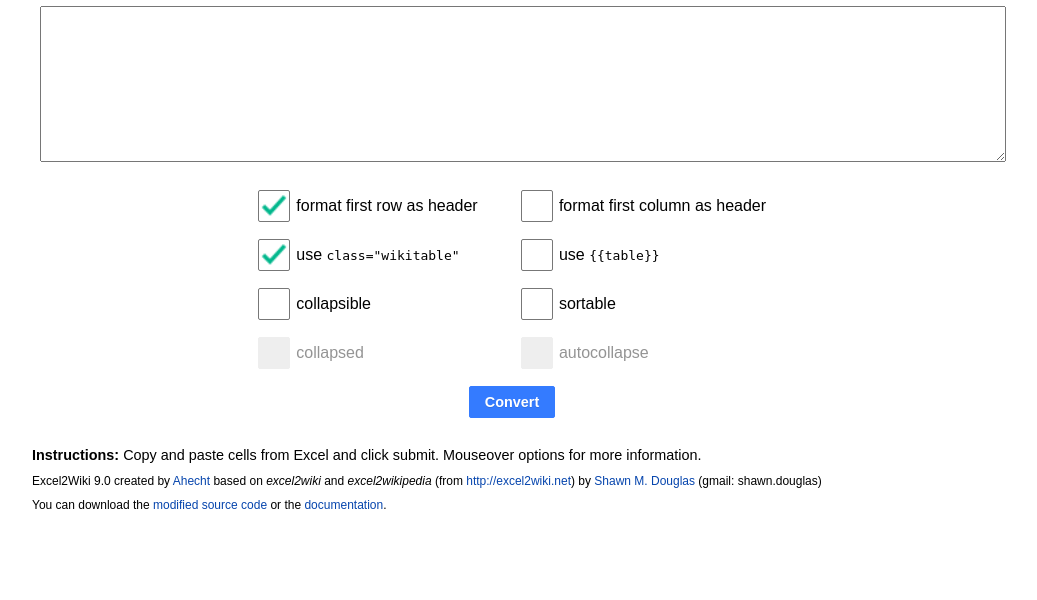
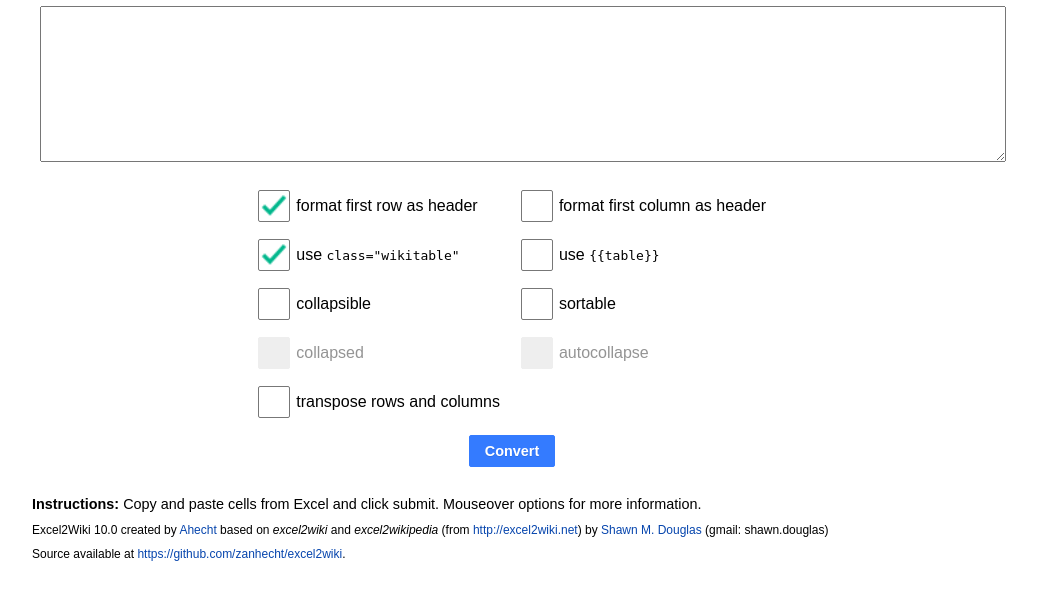
Before and after one commit to zanhecht/excel2wiki, a PHP site: page / in a window 1280 px wide. Shown: the part 63-663 px from the top of the page, without its empty margins (128-1165 px from the left). Run offline with PHP 8.4, Linux system fonts and the light colour scheme.

Commit message:
Add transpose function, move source to GitHub

```diff
--- a/index.php
+++ b/index.php
@@ -10,7 +10,7 @@ echo "<!DOCTYPE html>
 		<!--
 		The MIT License
 
-		Copyright (c) 2019 Ahecht (https://en.wikipedia.org/wiki/User:Ahecht)
+		Copyright (c) 2022 Ahecht (https://en.wikipedia.org/wiki/User:Ahecht)
 		Based on Excel2Wiki, copyright (c) 2010 Shawn M. Douglas (http://shawndouglas.com)
 
 		Permission is hereby granted, free of charge, to any person
@@ -141,6 +141,9 @@ echo "<!DOCTYPE html>
 					<tr>
 						<td><div class=\"mw-ui-checkbox\" title=\"Default to collapsed. Requires 'collapsible'.\"><input type=\"checkbox\" name=\"collapsed\" id=\"collapsed\"".(isset($_POST['collapsed']) ? " checked=\"checked\"" : "")." onclick=\"document.getElementById('autocollapse').checked = false;\" /><label for=\"collapsed\">collapsed</label></div></td>
 						<td><div class=\"mw-ui-checkbox\" title=\"Collapse if 3+ collapsible tables on page. Requires 'collapsible'.\"><input type=\"checkbox\" name=\"autocollapse\" id=\"autocollapse\"".(isset($_POST['autocollapse']) ? " checked=\"checked\"" : "")." onclick=\"document.getElementById('collapsed').checked = false;\" /><label for=\"autocollapse\">autocollapse</label></div><br /></td>
+					</tr>
+					<tr>
+						<td colspan=\"2\"><div class=\"mw-ui-checkbox\"><input type=\"checkbox\" name=\"transpose\" id=\"transpose\"".(isset($_POST['transpose']) ? " checked=\"checked\"" : "")." /><label for=\"transpose\">transpose rows and columns</label></div></td>
 					</tr></table>
 					<input type=\"submit\"  value=\"Convert\" class=\"mw-ui-button mw-ui-progressive\" />
 				</div>
@@ -149,8 +152,8 @@ echo "<!DOCTYPE html>
 if ($_SERVER['REQUEST_METHOD'] != 'POST') {
 	echo "
 			<p style=\"margin-top: 2em;\"><b>Instructions:</b> Copy and paste cells from Excel and click submit. Mouseover options for more information.</p>
-			<p style=\"font-size: smaller;\">Excel2Wiki 9.0 created by <a href=\"https://en.wikipedia.org/wiki/User:Ahecht\">Ahecht</a> based on <i>excel2wiki</i> and <i>excel2wikipedia</i> (from <a href=\"http://excel2wiki.net\">http://excel2wiki.net</a>) by <a href=\"http://shawndouglas.com/\">Shawn M. Douglas</a> (gmail: shawn.douglas)</p>
-			<p style=\"font-size: smaller;\">You can download the <a href=\"excel2wiki.zip\">modified source code</a> or the <a href=\"README.markdown\">documentation</a>.</p>";
+			<p style=\"font-size: smaller;\">Excel2Wiki 10.0 created by <a href=\"https://en.wikipedia.org/wiki/User:Ahecht\">Ahecht</a> based on <i>excel2wiki</i> and <i>excel2wikipedia</i> (from <a href=\"http://excel2wiki.net\">http://excel2wiki.net</a>) by <a href=\"http://shawndouglas.com/\">Shawn M. Douglas</a> (gmail: shawn.douglas)</p>
+			<p style=\"font-size: smaller;\">Source available at <a href=\"https://github.com/zanhecht/excel2wiki\">https://github.com/zanhecht/excel2wiki</a>.</p>";
 } else {
 	echo "	<h2 style=\"position: relative;\">Result <span href=\"javascript:void(0);\" style=\"font-size: 50%; font-style: normal; position: absolute; bottom: 0.2em; right: 0;\" id=\"copyButton\" data-clipboard-target=\"#resultBlock\"><a href=\"javascript:void(0);\">(Copy to clipboard)</a></span></h2>\n			<pre id=\"resultBlock\">\n{|";
 	if (isset($_POST['wikitable'])) {
@@ -169,17 +172,29 @@ if ($_SERVER['REQUEST_METHOD'] != 'POST') {
 		echo " {{table}}";
 	}
 	echo "\n";
-	$lines = isset($_POST['data']) ? preg_split("/\n/", $_POST['data']) : [];
+	$lines = isset($_POST['data']) ? preg_split("/\r?\n/", $_POST['data']) : [];
 	$n = sizeof($lines) - 1;
 	if (($n>0) and (preg_replace('/[^\PC]/u', '', $lines[$n]) == '')) {
 		$lines = array_slice($lines, 0, $n);
 		--$n;
 	}
+	$dataTable = [];
 	foreach ($lines as $index => $value) {
-		$line = preg_split("/\t/", $value);
+		$dataTable[$index] = preg_split("/\t/", $value);
+	}
+	if (isset($_POST['transpose'])) {
+		$tempArray = array();
+		foreach ($dataTable as $key => $subarr) {
+			foreach ($subarr as $subkey => $subvalue) {
+				$tempArray[$subkey][$key] = $subvalue;
+			}
+		}
+		$dataTable = $tempArray;
+	}
+	foreach ($dataTable as $index => $line) {
 		if ($index == 0 && isset($_POST['headerrow'])) {
 			$data = implode(" !! ", $line);
-			echo '! ' . $data;
+			echo '! ' . $data . "\n";
 			echo ($n > 0) ? "|-\n" : "";
 		} else {
 			if (isset($_POST['headercolumn'])) {
@@ -187,11 +202,11 @@ if ($_SERVER['REQUEST_METHOD'] != 'POST') {
 				$line = array_slice($line, 1);
 			}
 			$data = implode(" || ", $line);
-			echo $line ? ("| " . $data) : "";
+			echo $line ? ("| " . $data . "\n") : "";
 			echo (($index < $n) and ($n > 0)) ? "|-\n" : "";
 		}
 	}
-	echo "\n|}</pre>
+	echo "|}</pre>
 
 		<script type=\"text/javascript\">
 			<!--
```
